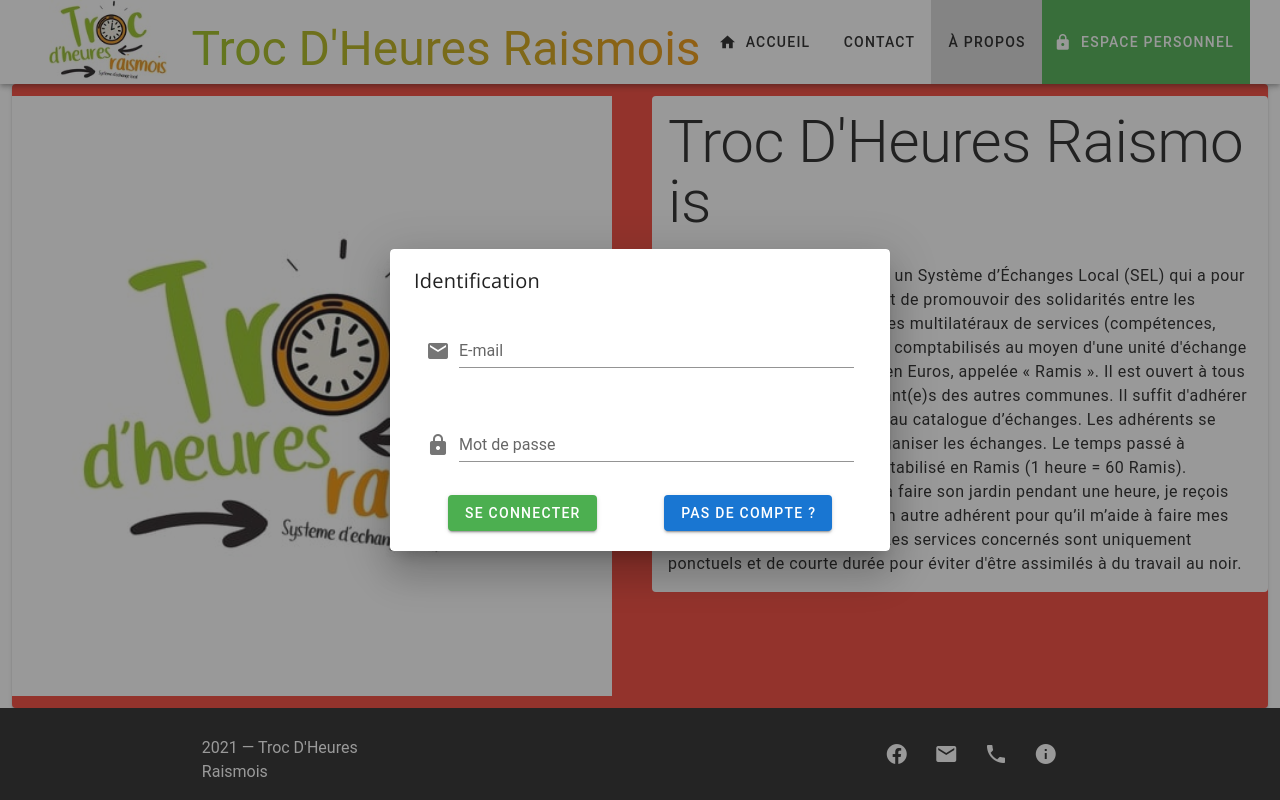
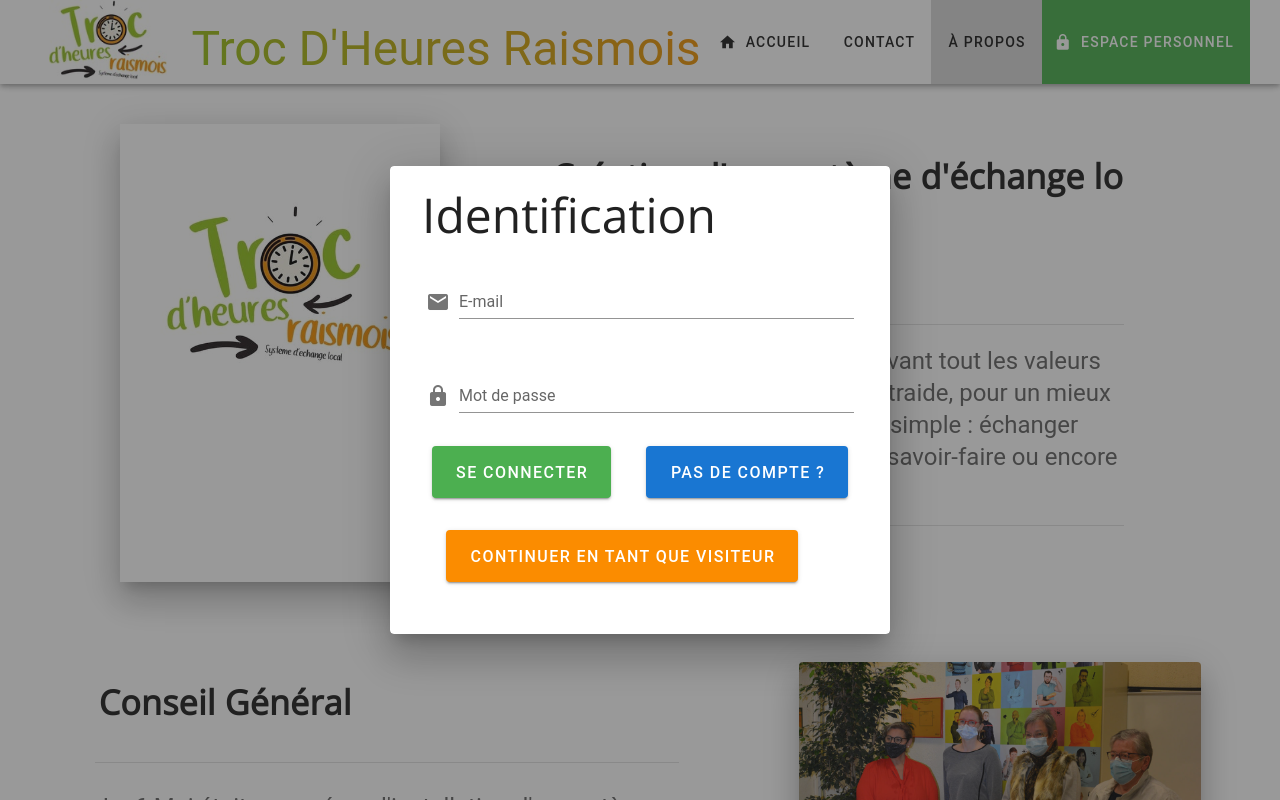
Before and after one commit to EmmZak/SEL-Raismes, a Vue app: page /about in a window 1280 px wide. Both pictures are taken after a click on the button "ESPACE PERSONNEL". Shown: the top 800 px of the page. Built offline with nearby package versions, Linux system fonts and the light colour scheme.

Commit message:
'about page done'

```diff
--- a/src/App.vue
+++ b/src/App.vue
@@ -9,8 +9,8 @@
     <!-- auth dialog -->
     <v-dialog v-model="authDialog" max-width="500px">
       <v-card>
-        <v-card-title>
-          <div class="title-font"> Identification </div>
+        <v-card-title class="text-lg-h3 text-md-h3 text-sm-h3 text-h5">
+          <div class="title-font pa-2">Identification</div>
         </v-card-title>
 
         <v-card-text>
@@ -34,11 +34,9 @@
               </v-col>
             </v-row>
             <!-- error message -->
-            <v-row v-if="authError != ''" >
+            <v-row v-if="authError != ''">
               <v-card-title class="card-title">
-                <span
-                  class="font-weight-light md red--text"
-                >
+                <span class="font-weight-light md red--text">
                   <v-icon>mdi-alert</v-icon> {{ authError }}
                 </span>
               </v-card-title>
@@ -48,12 +46,20 @@
                 class="success"
                 @click="signIn"
                 :loading="authLoading"
+                x-large
               >
                 Se Connecter
               </v-btn>
-              <v-btn class="primary" @click="createAccountRequest">
+              <v-btn class="primary" @click="createAccountRequest" x-large>
                 Pas de compte ?
               </v-btn>
+            </v-row>
+            <v-row class="pa-5" justify="center">
+              <v-col>
+                <v-btn class="warning" x-large @click="visit">
+                  Continuer en tant que visiteur
+                </v-btn>
+              </v-col>
             </v-row>
           </v-container>
         </v-card-text>
@@ -77,6 +83,7 @@
 import HeaderApp from "./components/HeaderApp.vue";
 import Footer from "./components/Footer.vue";
 
+
 export default {
   name: "App",
 
@@ -91,26 +98,26 @@ export default {
     authDialog: false,
     authError: "",
     authErrorMap: {
-      'auth/invalid-email': "Le mail saisi n'est pas valide",
-      'auth/wrong-password': 'Mot de passe incorrect',
-      'auth/user-not-found': "Le mail saisi n'existe pas",
-      'auth/too-many-requests': 'Veuillez essayer plus tard'
+      "auth/invalid-email": "Le mail saisi n'est pas valide",
+      "auth/wrong-password": "Mot de passe incorrect",
+      "auth/user-not-found": "Le mail saisi n'existe pas",
+      "auth/too-many-requests": "Veuillez essayer plus tard",
     },
     authData: {
-      mail: '',
-      password: '',
+      mail: "",
+      password: "",
     },
   }),
   methods: {
     openAuthDialog() {
-      let storeUser = this.$store.getters.actualUser
-      console.log("storeUser", storeUser)
+      let storeUser = this.$store.getters.actualUser;
+      console.log("storeUser", storeUser);
       if (storeUser.id != null) {
-        console.log("already logged")
-        this.$router.push('/feed')
+        console.log("already logged");
+        this.$router.push("/feed");
       } else {
-        this.authData.mail = ''
-        this.authData.password = ''
+        this.authData.mail = "";
+        this.authData.password = "";
         this.authDialog = true;
       }
     },
@@ -119,13 +126,12 @@ export default {
       this.authLoading = true;
 
       try {
-        await this.$store.dispatch("signIn", this.authData)
+        await this.$store.dispatch("signIn", this.authData);
         this.authDialog = false;
-        this.$router.push('/feed')
-
+        this.$router.push("/feed");
       } catch (error) {
-        console.log("App.vue.signIn.error", error)
-        this.authError = this.authErrorMap[error.code]
+        console.log("App.vue.signIn.error", error);
+        this.authError = this.authErrorMap[error.code];
       }
       this.authLoading = false;
 
@@ -136,12 +142,18 @@ export default {
       this.authDialog = false;
       this.$router.push({ path: "/contact", query: { subject: "creation" } });
     },
+    // continue without sign in and up
+    async visit() {
+      await this.$store.dispatch("setVisitor", true);
+      this.authDialog = false;
+      this.$router.push({path: "/feed"})
+    },
     test() {
       //let user = firebase.auth().currentUser
-      let storeUser = this.$store.getters.actualUser
+      let storeUser = this.$store.getters.actualUser;
       //console.log("user", user)
-      console.log("storeUser", storeUser)
-    }
+      console.log("storeUser", storeUser);
+    },
   },
   computed: {
     actualUser() {
@@ -149,9 +161,9 @@ export default {
       return this.$store.getters.actualUser;
     },
     isAdminView() {
-      console.log("actualRoute", this.$route.name)
-      return this.$route.name == 'Admin'
-    }
+      console.log("actualRoute", this.$route.name);
+      return this.$route.name == "Admin";
+    },
   },
 };
 </script>
--- a/src/components/PublicationCard.vue
+++ b/src/components/PublicationCard.vue
@@ -1,4 +1,20 @@
 <template>
+  <v-card elevation="10">
+    <v-row>
+      <v-col class="">
+        <v-card-title v-text="item.categ" class=""> </v-card-title>
+      </v-col>
+      <v-col class="purple">
+        <v-avatar v-show="$vuetify.breakpoint.lgAndUp" size="150" tile>
+          <v-img :src="require(`@/assets/${item.categ}-300.jpg`)"></v-img>
+        </v-avatar>
+        <v-avatar v-show="$vuetify.breakpoint.xsOnly" size="100" tile>
+          <v-img :src="require(`@/assets/${item.categ}-300.jpg`)"></v-img>
+        </v-avatar>
+      </v-col>
+    </v-row>
+  </v-card>
+  <!--
   <div>
     <v-hover>
       <template v-slot:default="{ hover }">
@@ -19,7 +35,7 @@
             <span class="font-weight-light"> Disponibilités </span>
           </v-card-title>
           <v-divider></v-divider>
-          <!-- info card  -->
+
           <v-bottom-navigation>
             <v-btn>
               <span>Recents</span>
@@ -41,7 +57,7 @@
         </v-card>
       </template>
     </v-hover>
-    <!-- opened card -->
+
     <v-dialog v-model="dialog" max-width="700px">
       <v-container>
         <v-toolbar color="blue lighten-1">
@@ -67,7 +83,7 @@
                       </v-card-title>
                     </v-row>
 
-                    <!-- slots -->
+
                     <v-row>
                       <v-col class="pt-0">
                         <v-card elevation="5" flat>
@@ -91,7 +107,7 @@
                         </v-card>
                       </v-col>
                     </v-row>
-                    <!-- user -->
+
                     <v-row>
                       <v-col>
                         <v-card elevation="10" class="">
@@ -118,9 +134,9 @@
                         </v-card>
                       </v-col>
                     </v-row>
-                    <!-- END user -->
+
                   </v-col>
-                  <!-- image -->
+
                   <v-col class="pt-7">
                     <v-avatar size="300" tile>
                       <v-img
@@ -135,7 +151,7 @@
         </v-row>
       </v-container>
     </v-dialog>
-  </div>
+  </div>  -->
 </template>
 
 <script>
@@ -144,16 +160,30 @@ export default {
   props: ["item"],
   data() {
     return {
+      //avatarSize: 0,
       dialog: false,
     };
   },
   methods: {
+    avatarSizeTTT() {
+      let display = this.$vuetify.breakpoint.name;
+      switch (display) {
+        case this.$vuetify.breakpoint.lg:
+          return 150;
+        case this.$vuetify.breakpoint.md:
+          return 100;
+        case this.$vuetify.breakpoint.xs:
+          return 50;
+      }
+    },
     open() {
       this.dialog = true;
     },
     close() {
       this.dialog = false;
     },
+  },
+  computed: {
   },
 };
 </script>
--- a/src/router/index.js
+++ b/src/router/index.js
@@ -1,67 +1,74 @@
-import Vue from 'vue'
-import VueRouter from 'vue-router'
-import Home from '../views/Home.vue'
-import Feed from '../views/Feed.vue'
-import Admin from '../views/Admin.vue'
-import Contact from '../views/Contact.vue'
-import News from '../views/News.vue'
-import About from '../views/About.vue'
-import firebase from 'firebase';
+import Vue from "vue";
+import VueRouter from "vue-router";
+import Home from "../views/Home.vue";
+import Feed from "../views/Feed.vue";
+import Admin from "../views/Admin.vue";
+import Contact from "../views/Contact.vue";
+import News from "../views/News.vue";
+import About from "../views/About.vue";
+import firebase from "firebase";
+import store from "../store/index.js"
 
-Vue.use(VueRouter)
+Vue.use(VueRouter);
 
 const routes = [
   {
-    path: '/',
-    name: 'Home',
-    component: Home
+    path: "/",
+    name: "Home",
+    component: Home,
   },
   {
-    path: '/about',
-    name: 'About',
-    component: About
+    path: "/about",
+    name: "About",
+    component: About,
   },
   {
-    path: '/contact',
-    name: 'Contact',
-    component: Contact
+    path: "/contact",
+    name: "Contact",
+    component: Contact,
   },
   {
-    path: '/news',
-    name: 'News',
-    component: News
+    path: "/news",
+    name: "News",
+    component: News,
   },
   {
-    path: '/feed',
-    name: 'Feed',
+    path: "/feed",
+    name: "Feed",
     component: Feed,
     meta: {
       authRequired: false,
     },
   },
   {
-    path: '/admin',
-    name: 'Admin',
+    path: "/admin",
+    name: "Admin",
     component: Admin,
     meta: {
       authRequired: false,
     },
   },
-]
+];
 
 const router = new VueRouter({
-  mode: 'history',
-  routes
-})
+  mode: "history",
+  routes,
+});
 
 router.beforeEach((to, from, next) => {
-  if (to.matched.some(record => record.meta.authRequired)) {
-      if (firebase.auth().currentUser) {
+  if (to.matched.some((record) => record.meta.authRequired)) {
+    console.log("to feed check currentUser", firebase.auth().currentUser);
+
+    // if guest/visitor
+    let visitor = store.getters.visitor
+    console.log("router visitor", visitor);
+    if ( visitor || firebase.auth().currentUser) {
       next();
     } else {
-          alert('You must be logged in to see this page');
+      console.log("You must be logged in to see this page");
+      alert("You must be logged in to see this page");
       next({
-              path: '/',
+        path: "/",
       });
     }
   } else {
@@ -69,4 +76,4 @@ router.beforeEach((to, from, next) => {
   }
 });
 
-export default router
+export default router;
--- a/src/store/user/index.js
+++ b/src/store/user/index.js
@@ -10,6 +10,7 @@ export default {
     admins: [],
     // auth user
     actualUser: {},
+    visitor: false,
   },
   mutations: {
     // admins
@@ -37,8 +38,14 @@ export default {
     setActualUser(state, user) {
       state.actualUser = user;
     },
+    setVisitor(state, visitor) {
+      state.visitor = visitor
+    }
   },
   actions: {
+    async setVisitor({commit}, visitor) {
+      commit("setVisitor", visitor)
+    },
     // signIn user
     async signIn({ commit }, user) {
       console.log("before singin IN ");
@@ -230,5 +237,8 @@ export default {
     admins(state) {
       return state.admins;
     },
+    visitor(state) {
+      return state.visitor
+    }
   },
 };
--- a/src/views/About.vue
+++ b/src/views/About.vue
@@ -1,41 +1,104 @@
 <template>
   <v-container class="justify-center gray" fluid>
-    <v-card class="red ">
-      <v-row justify="center">
-        <v-col>
+    <v-row class="" justify="center">
+      <v-col
+        :class="{ 'ma-10  elevation-20': $vuetify.breakpoint.lg }"
+        cols="12"
+        lg="3"
+      >
         <v-img max-width="600px" src="./../assets/sel-logo-500-min.jpg"></v-img>
       </v-col>
-        <v-col>
-          <v-card flat>
-            <v-card-title class="text-lg-h2 text-md-h3 text-sm-body-h4 text-h4">
-              Troc D'Heures Raismois
+      <v-col :class="{ 'ma-10': $vuetify.breakpoint.lg }" lg="6">
+        <v-card flat class="">
+          <v-card-title class="text-lg-h4 text-md-h4 text-sm-h5 text-h6 pa-5">
+            <div class="title-font font-weight-bold">
+              Création d'un système d'échange local - Mai 2021
+            </div>
           </v-card-title>
-            <div>
-              <v-card-text class="text-body-1">
-                Le Troc d'heures raismois est un Système d’Échanges Local (SEL)
-                qui a pour objet de créer du lien social et de promouvoir des
-                solidarités entre les individus grâce à des échanges
-                multilatéraux de services (compétences, temps, savoirs...) et de
-                biens, comptabilisés au moyen d'une unité d'échange symbolique,
-                non convertible en Euros, appelée « Ramis ». Il est ouvert à
-                tous les raismois(es) et aux habitant(e)s des autres communes.
-                Il suffit d'adhérer (5 € par an) pour avoir accès au catalogue
-                d’échanges. Les adhérents se contactent entre eux pour organiser
-                les échanges. Le temps passé à effectuer une tâche est
-                comptabilisé en Ramis (1 heure = 60 Ramis). Exemple : j’aide un
-                adhérent à faire son jardin pendant une heure, je reçois 60
-                Ramis que je donnerai à un autre adhérent pour qu’il m’aide à
-                faire mes démarches administratives. Les services concernés sont
-                uniquement ponctuels et de courte durée pour éviter d'être
-                assimilés à du travail au noir.
+
+          <v-card-text :class="{ 'pt-10': $vuetify.breakpoint.lg }">
+            <div class="text-lg-h5 text-md-h5 text-sm-h5 text-body-2 pa-2">
+              <v-divider
+                :class="{ 'mt-5 mb-5': $vuetify.breakpoint.lg }"
+              ></v-divider>
+              Une initiative locale qui prône avant tout les valeurs de partage,
+              de solidarité et d'entraide, pour un mieux vivre ensemble. Le
+              principe est simple : échanger gratuitement des services, des
+              savoir-faire ou encore des biens.
+              <v-divider
+                :class="{ 'mt-5 mb-5': $vuetify.breakpoint.lg }"
+              ></v-divider>
+            </div>
           </v-card-text>
-            </div>
-            <div></div>
         </v-card>
       </v-col>
     </v-row>
 
+    <v-row class="mt-0" justify="center">
+      <v-col :class="{ 'ma-10': $vuetify.breakpoint.lg }" lg="6">
+        <v-card flat class="">
+          <v-card-title class="text-lg-h4 text-md-h4 text-sm-h5 text-h6 pa-5">
+            <div class="title-font font-weight-bold">Conseil Général</div>
+          </v-card-title>
+          <v-card-text>
+            <v-divider
+              :class="{ 'mt-5 mb-5': $vuetify.breakpoint.lg }"
+            ></v-divider>
+            <div class="text-lg-h5 text-md-h5 text-sm-h5 text-body-2 pa-2">
+              Le 6 Mai était marqué par l'installation d'un système d'échange
+              local, le « Troc d'heures raismois » ainsi que l'ont appelé les
+              membres du Conseil d'administration. Comme ils nous l'expliquent,
+              le principe est simple : échanger gratuitement des services, des
+              savoir-faire ou encore des biens. Le « Troc d'heures » sera ouvert
+              à tous les raismois.e.s et aux habitants des autres communes. Il
+              suffit d'adhérer pour avoir accès au catalogue de services. Les
+              adhérents se contactent entre eux pour organiser les échanges.
+            </div>
+            <v-divider
+              :class="{ 'mt-5 mb-5': $vuetify.breakpoint.lg }"
+            ></v-divider>
+          </v-card-text>
         </v-card>
+      </v-col>
+      <v-col :class="{ 'ma-10': $vuetify.breakpoint.lg }" cols="12" lg="4">
+        <v-img
+          max-width="700px"
+          src="./../assets/conseil.jpg"
+          class="rounded elevation-20"
+        ></v-img>
+      </v-col>
+    </v-row>
+
+    <v-row justify="center">
+      <v-col
+        :class="{ 'ma-10': $vuetify.breakpoint.lg }"
+        cols="12"
+        lg="2"
+      >
+        <v-row class="justify-center pt-5">
+          <v-icon size="220">mdi-scale-balance</v-icon>
+        </v-row>
+      </v-col>
+      <v-col :class="{ 'ma-10': $vuetify.breakpoint.lg }" colrs="12" lg="7">
+        <v-card flat class="">
+          <v-card-title class="text-lg-h4 text-md-h4 text-sm-h5 text-h6 pa-5">
+            <div class="title-font font-weight-bold">Mentaions Légales</div>
+          </v-card-title>
+          <v-card-text>
+            <v-divider
+              :class="{ 'mt-5 mb-5': $vuetify.breakpoint.lg }"
+            ></v-divider>
+            <div class="text-lg-h5 text-md-h5 text-sm-h5 text-body-2 pa-2">
+              Les services concernés sont uniquement ponctuels et de courte
+              durée pour éviter d'être assimilés à du travail au noir.
+            </div>
+            <v-divider
+              :class="{ 'mt-5 mb-5': $vuetify.breakpoint.lg }"
+            ></v-divider>
+          </v-card-text>
+        </v-card>
+      </v-col>
+    </v-row>
   </v-container>
 </template>
 
@@ -44,13 +107,7 @@ export default {
   name: "Example",
   components: {},
   data() {
-    return {
-
-      info: `Le Troc d'heures raismois est un Système d’Échanges Local (SEL)
-              qui a pour objet de créer du lien et de promouvoir des solidarités
-              entre les individus grâce à des échanges multilatéraux de services
-              et de biens, comptabilisés au moyen de Ramis`,
-    };
+    return {};
   },
   methods: {},
 };
--- a/src/views/Feed.vue
+++ b/src/views/Feed.vue
@@ -1,6 +1,6 @@
 <template>
   <!-- list  -->
-  <v-container class="my-5 red" fluid>
+  <v-container class="my-5 " fluid>
     <v-btn @click="signOut()">Se Deconnecter</v-btn>
     <v-btn v-if="admin" @click="toAdminPage()" class="success">
       Interface ADMIN
@@ -19,7 +19,7 @@
     </v-row> -->
 
     <v-row>
-      <v-col cols="12" lg="2" v-for="(item, i) in items" :key="i">
+      <v-col cols="12" lg="8" class="pa-5" v-for="(item, i) in items" :key="i">
         <publication-card :item="item" />
       </v-col>
     </v-row>
```
Also changed, not shown: src/assets/conseil.jpg (added), src/assets/sel-logo-500-min-crop.jpg (added). Lines whose indentation alone changed are shown as unchanged.
